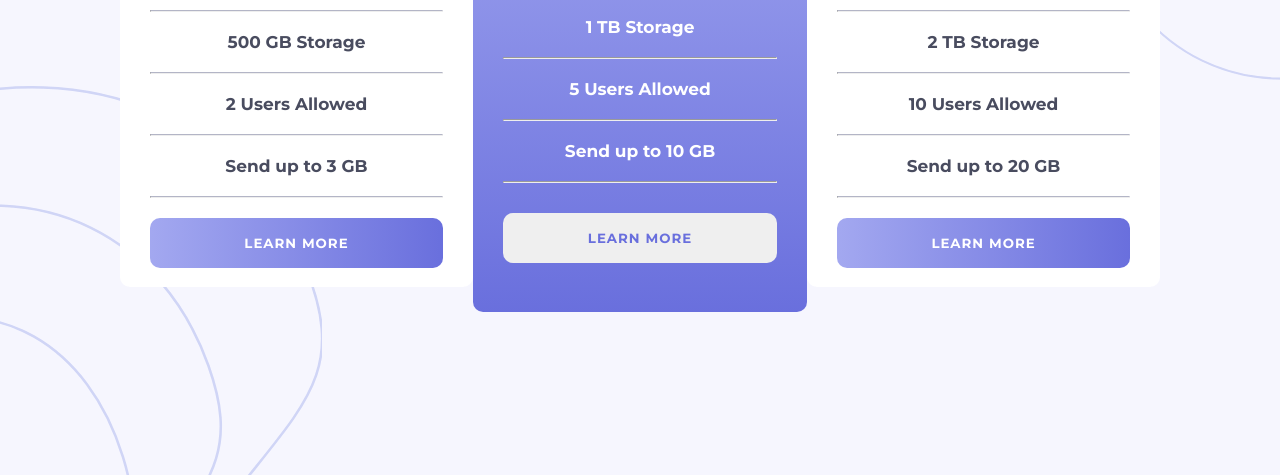
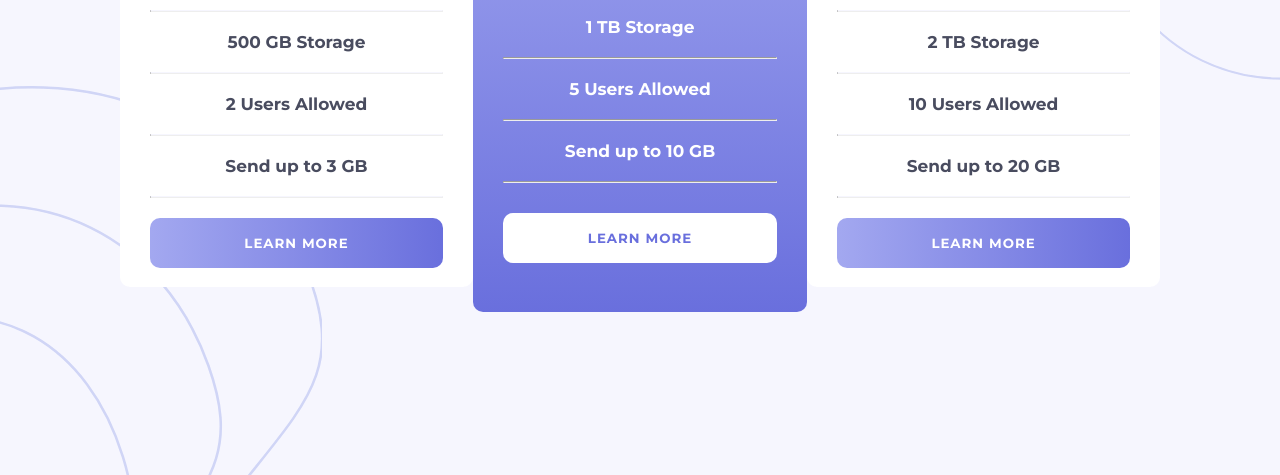
Before and after one commit to JaryCruz/Pricing-Component, a plain HTML site: page index.html in a window 1280 px wide. Shown: the part 434-909 px from the top of the page. Drawn offline with Linux system fonts and the light colour scheme.

Commit message:
Fixed some bugs

```diff
--- a/css/style.css
+++ b/css/style.css
@@ -172,9 +172,12 @@ main .options-container {
 .card-white h2 {
   color: var(--dark-gray-blue);
 }
+.card-white p {
+  color: var(--dark-gray-blue)
+}
 
 .card-white hr {
-  border-top: 0.5px solid var(--light-gray-blue);
+  border-top: 0.5px solid var(--very-light-gray-blue);
 }
 
 .card-white button {
@@ -203,9 +206,14 @@ main .options-container {
   color: #fff;
 }
 
+.card-purple p {
+  color: #fff;
+}
+
 .card-purple button {
   margin-top: 10px;
   color: hsl(237, 63%, 64%);
+  background-color: #fff;
 }
 
 .card-purple button:hover {
--- a/index.html
+++ b/index.html
@@ -25,7 +25,7 @@
       <!-- Pricing Cards -->
       <div class="price-cards">
         <div class="card card-white">
-          <h2>Basic</p>
+          <h2>Basic</h2>
           <p class="dollar">&dollar;<span id="basic-price">19.99</span></p>
           <hr>
           <p>500 GB Storage</p>
@@ -38,7 +38,7 @@
         </div>
 
         <div class="card card-purple">
-          <h2>Professional</p>
+          <h2>Professional</h2>
           <p class="dollar">&dollar;<span id="professional-price">24.99</span></p>
           <hr>
           <p>1 TB Storage</p>
@@ -51,7 +51,7 @@
         </div>
 
         <div class="card card-white">
-          <h2>Master</p>
+          <h2>Master</h2>
           <p class="dollar">&dollar;<span id="master-price">39.99</span></p>
           <hr>
           <p>2 TB Storage</p>
```
